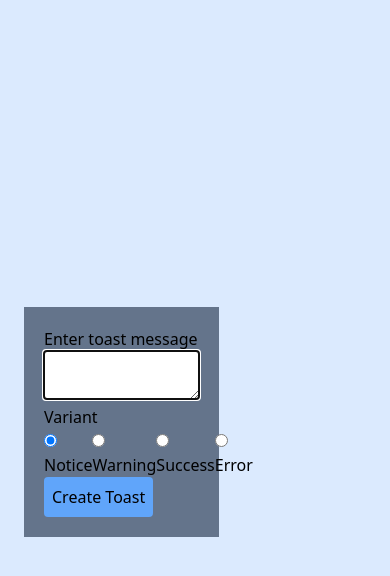
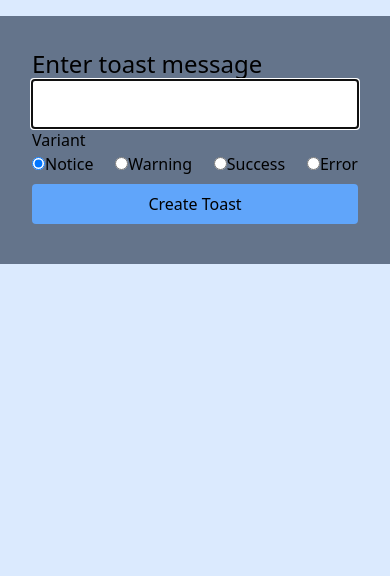
Before and after one commit to ivannissimrch/Toast, a React (Vite) app: page / in a window 390 px wide. Shown: the top 576 px of the page. Built offline with nearby package versions, Linux system fonts and the light colour scheme.

Commit message:
Makes app responsive

```diff
--- a/src/App.jsx
+++ b/src/App.jsx
@@ -17,7 +17,7 @@ function App() {
   }
 
   return (
-    <main className="flex items-center justify-center h-screen w-screen bg-blue-100">
+    <main className="flex flex-col md:flex-row md:items-start items-center justify-flex-start min-h-screen w-screen bg-blue-100 p-4">
       <ToastMaker createToast={createToast} />
       <ToastTray toastBatch={toastBatch} deleteToast={deleteToast} />
     </main>
--- a/src/components/Toast.jsx
+++ b/src/components/Toast.jsx
@@ -23,9 +23,9 @@ export default function Toast({ newToast, deleteToast }) {
       animate={{ opacity: 1, x: 0 }}
       exit={{ opacity: 0, x: -50 }}
       transition={{ duration: 0.5 }}
-      className={` h-20 p-4 m-4 flex justify-between ${toastBgColor}`}
+      className={` min-h-20 p-4 my-4 md:my-4 flex justify-between ${toastBgColor}`}
     >
-      <p className="flex flex-col">{newToast.message}</p>
+      <p className="flex flex-grow-1 w-full text-start">{newToast.message}</p>
       <IoCloseCircleOutline size={20} onClick={() => deleteToast(newToast)} />
     </motion.li>
   );
--- a/src/components/ToastMaker.jsx
+++ b/src/components/ToastMaker.jsx
@@ -35,11 +35,12 @@ export default function ToastMaker({ createToast }) {
   }
 
   return (
-    <section className="bg-slate-500 w-1/2 p-5 m-6 ">
-      <form onSubmit={handleSubmit}>
-        <label>Enter toast message </label>
-        <textarea
-          className="w-full"
+    <section className="bg-slate-500 w-screen md:w-1/2 p-8 md:ml-4 flex md:my-4">
+      <form onSubmit={handleSubmit} className="w-full">
+        <h2 className="text-2xl">Enter toast message </h2>
+        <input
+          type="text"
+          className="w-full h-12"
           onChange={handleMessageChange}
           value={newToastMessage}
           ref={messageInputRef}
@@ -63,7 +64,7 @@ export default function ToastMaker({ createToast }) {
           })}
         </div>
         <button
-          className="bg-blue-400 p-2 rounded
+          className="bg-blue-400 p-2 rounded w-full my-2
         "
           type="submit"
         >
--- a/src/components/ToastTray.jsx
+++ b/src/components/ToastTray.jsx
@@ -4,7 +4,7 @@ import { AnimatePresence } from "framer-motion";
 
 export default function ToastTray({ toastBatch, deleteToast }) {
   return (
-    <ul className="w-1/2 p-5 m-6">
+    <ul className="w-screen md:w-1/2 px-4">
       <AnimatePresence>
         {toastBatch.map((newToast) => (
           <Toast
```
